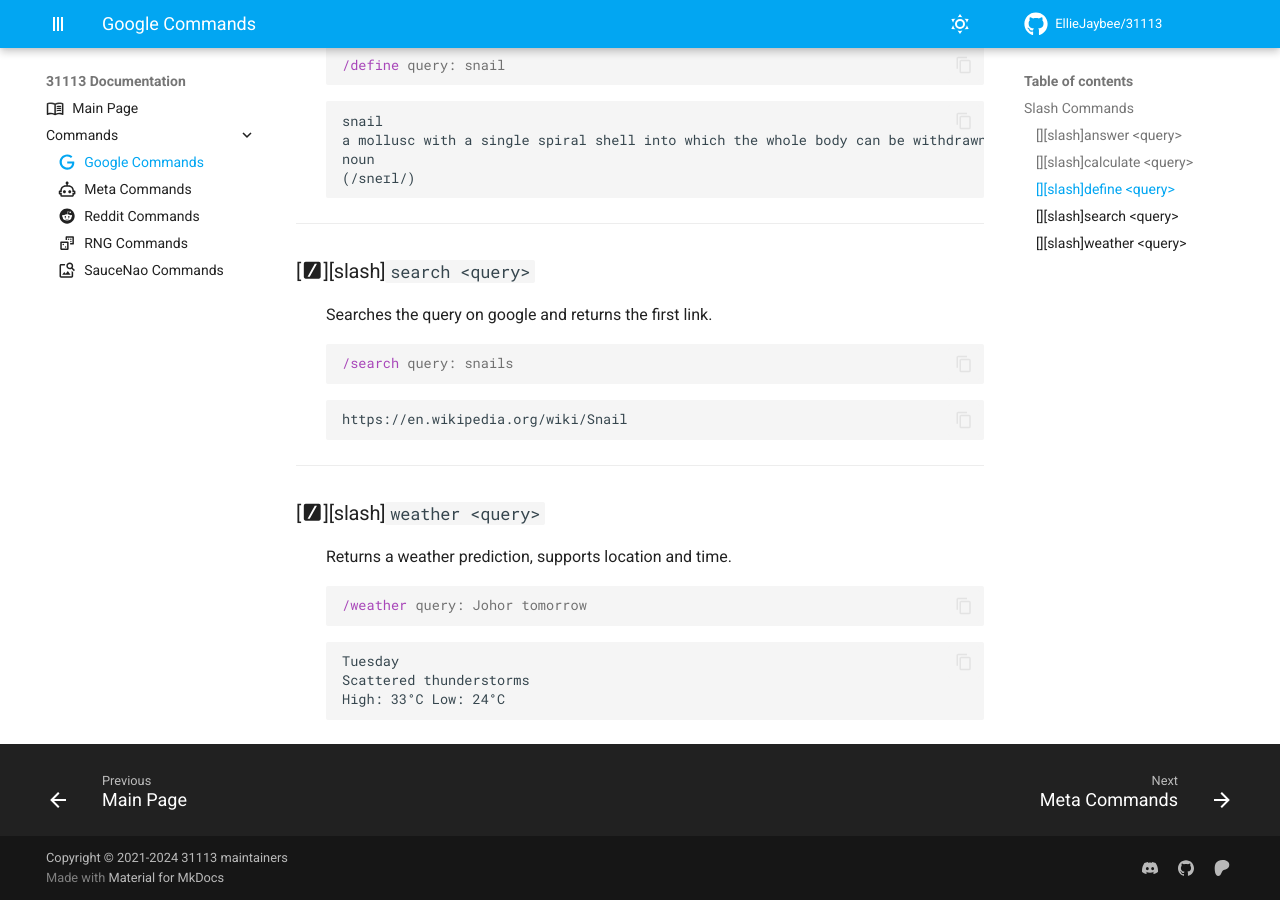
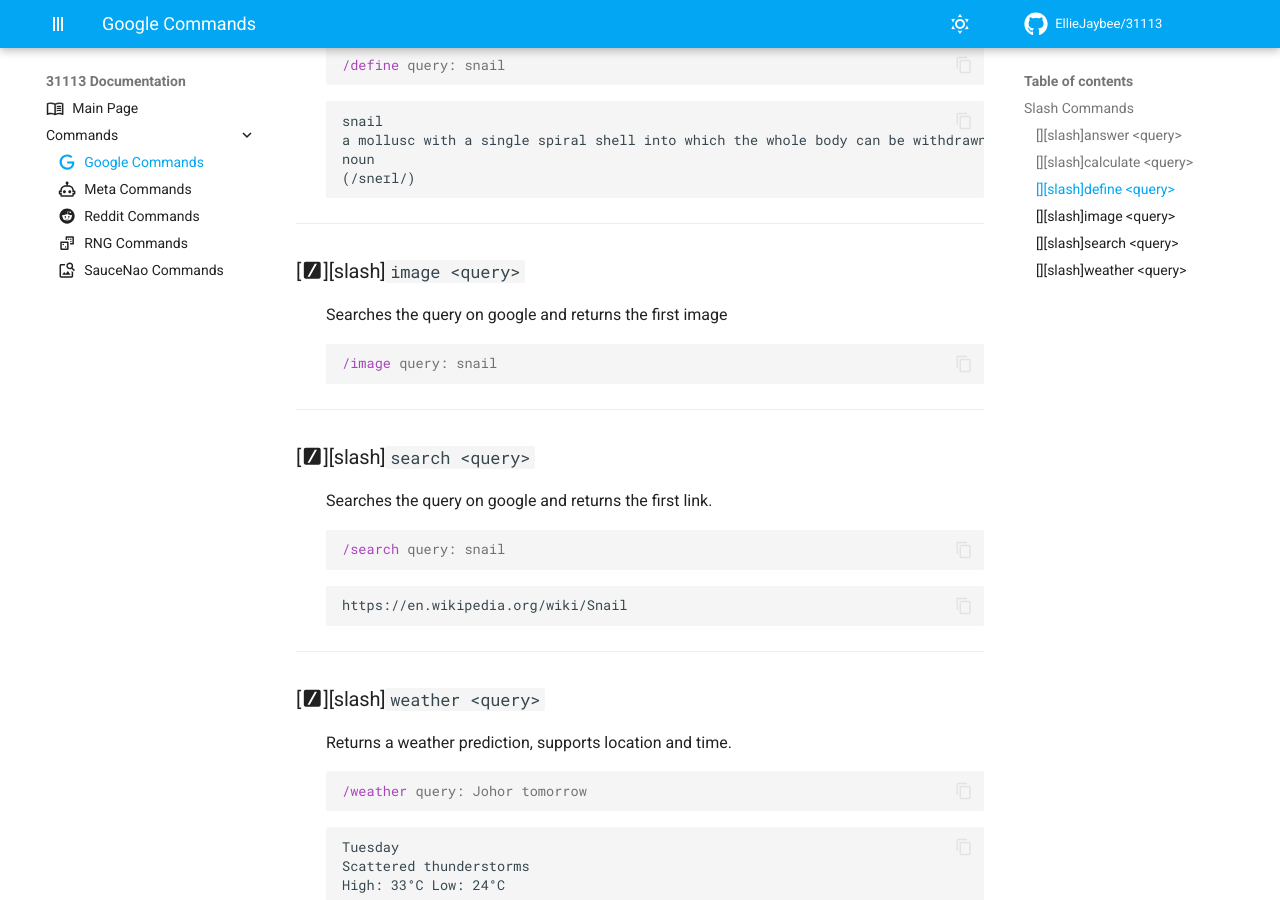
Before and after one commit to EllieJaybee/31113, an MkDocs documentation site: the page built from docs/Commands/google.md, in a window 1280 px wide and 900 px high, scrolled down 801 px. Built offline with MkDocs 1.6.1 and Material for MkDocs 9.7.7, drawn with Linux system fonts in a browser that asks for light colours; comment, search, counter and statistics services are not loaded.

Commit message:
Added image command docs

````diff
--- a/docs/Commands/google.md
+++ b/docs/Commands/google.md
@@ -51,12 +51,22 @@
 
 ---
 
+### [:material-slash-forward-box:][slash]`image <query>`
+
+:   Searches the query on google and returns the first image
+
+    ``` cirru
+    /image query: snail
+    ```
+
+---
+
 ### [:material-slash-forward-box:][slash]`search <query>`
 
 :   Searches the query on google and returns the first link.
 
     ``` cirru
-    /search query: snails
+    /search query: snail
     ```
 
     ```
````
